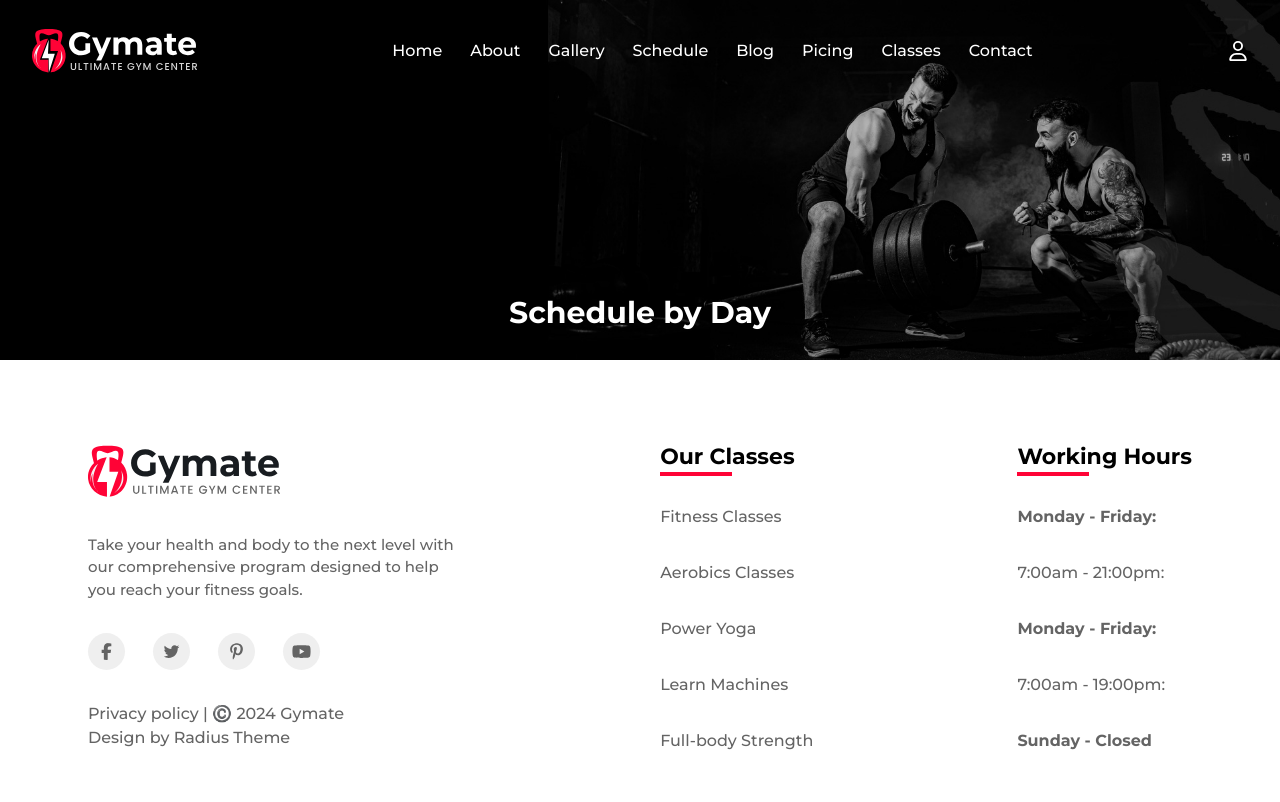
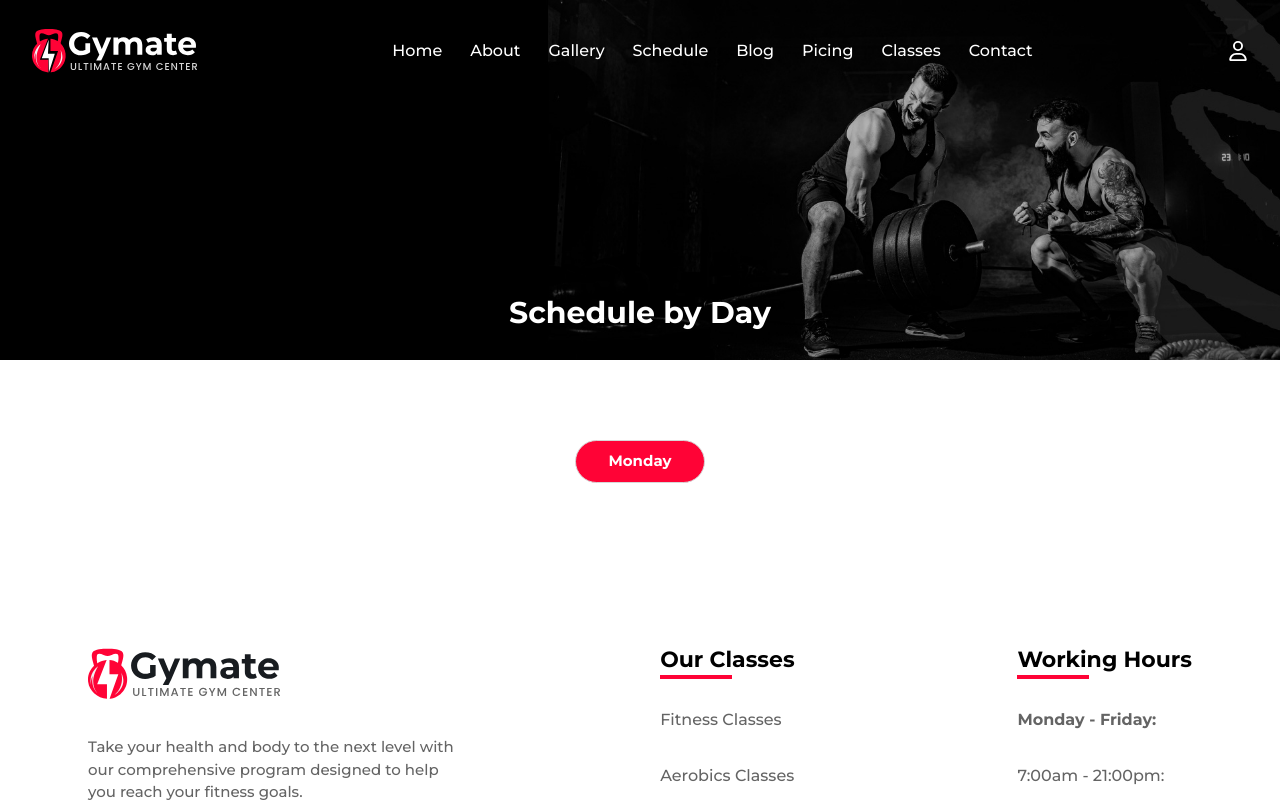
Before and after one commit to riyadh35/gymate, a React (Vite) app: page /schedule in a window 1280 px wide. Shown: the top 802 px of the page. Built offline with nearby package versions, Linux system fonts and the light colour scheme.

Commit message:
add schedule page

```diff
--- /dev/null
+++ b/src/pages/Schedule/Monday.jsx
@@ -0,0 +1,7 @@
+import React from "react";
+
+const Monday = () => {
+  return <div>Monday</div>;
+};
+
+export default Monday;
--- a/src/pages/Schedule/SchedulePages.jsx
+++ b/src/pages/Schedule/SchedulePages.jsx
@@ -1,4 +1,6 @@
 import React from "react";
+import { Outlet } from "react-router-dom";
+import WeekDays from "./WeekDays";
 
 const SchedulePages = () => {
   return (
@@ -8,6 +10,10 @@ const SchedulePages = () => {
           Schedule by Day
         </h2>
       </div>
+      <div className="container page-padding py-[5rem]">
+        <WeekDays />
+        <Outlet />
+      </div>
     </section>
   );
 };
--- /dev/null
+++ b/src/pages/Schedule/WeekDays.jsx
@@ -0,0 +1,18 @@
+import React from "react";
+import { Link } from "react-router-dom";
+
+const WeekDays = () => {
+  return (
+    <div className="flex flex-wrap gap-4 justify-center">
+      <Link
+        onClick={() => window.scrollTo(0, 0)}
+        to="/schedule/monday"
+        className="text-[15px] font-bold border border-solid border-[#d7d7d7] py-[9px] px-[32px] rounded-[23px] bg-[#ff0336] ease-in duration-200 text-white hover:shadow-xl"
+      >
+        Monday
+      </Link>
+    </div>
+  );
+};
+
+export default WeekDays;
```
Also changed, not shown: src/pages/Schedule/Friday.jsx (added), src/pages/Schedule/Saturday.jsx (added), src/pages/Schedule/Sunday.jsx (added), src/pages/Schedule/Thursday.jsx (added), src/pages/Schedule/Tuesday.jsx (added), src/pages/Schedule/Wednesday.jsx (added).
